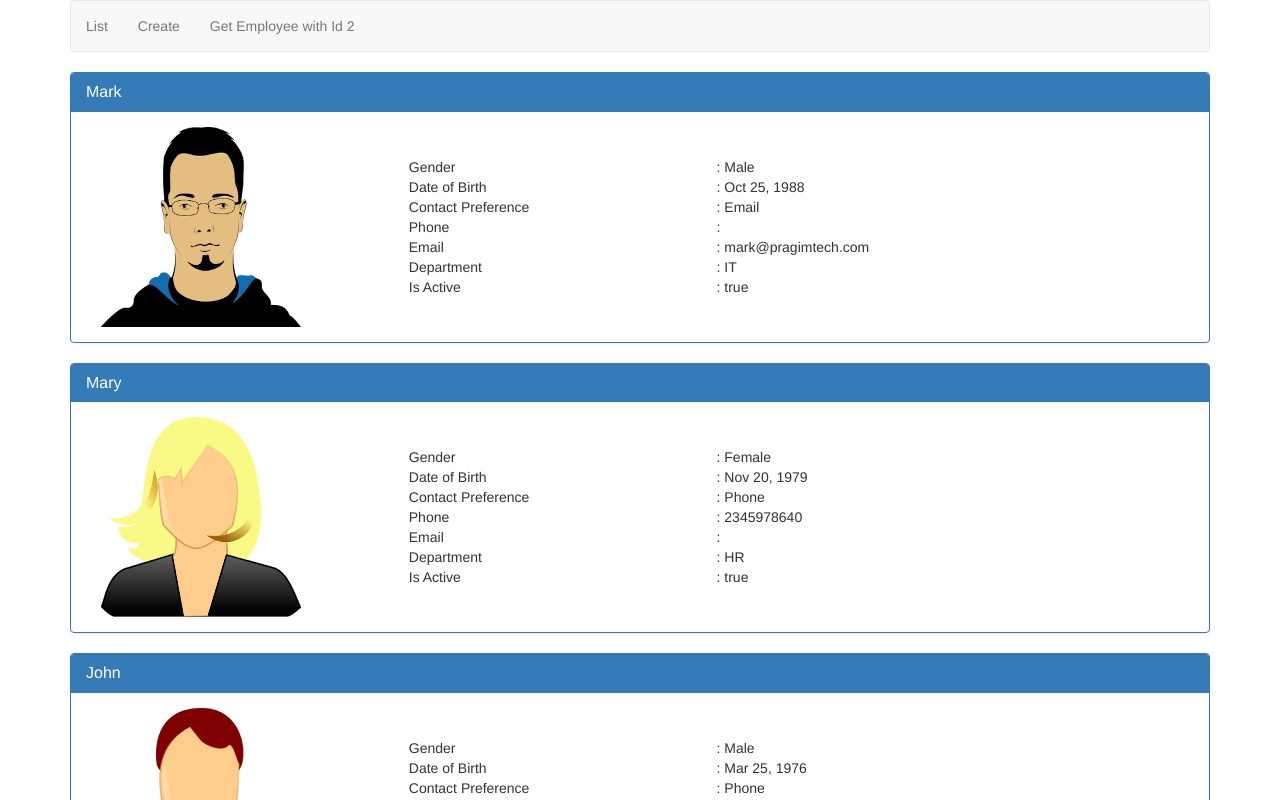
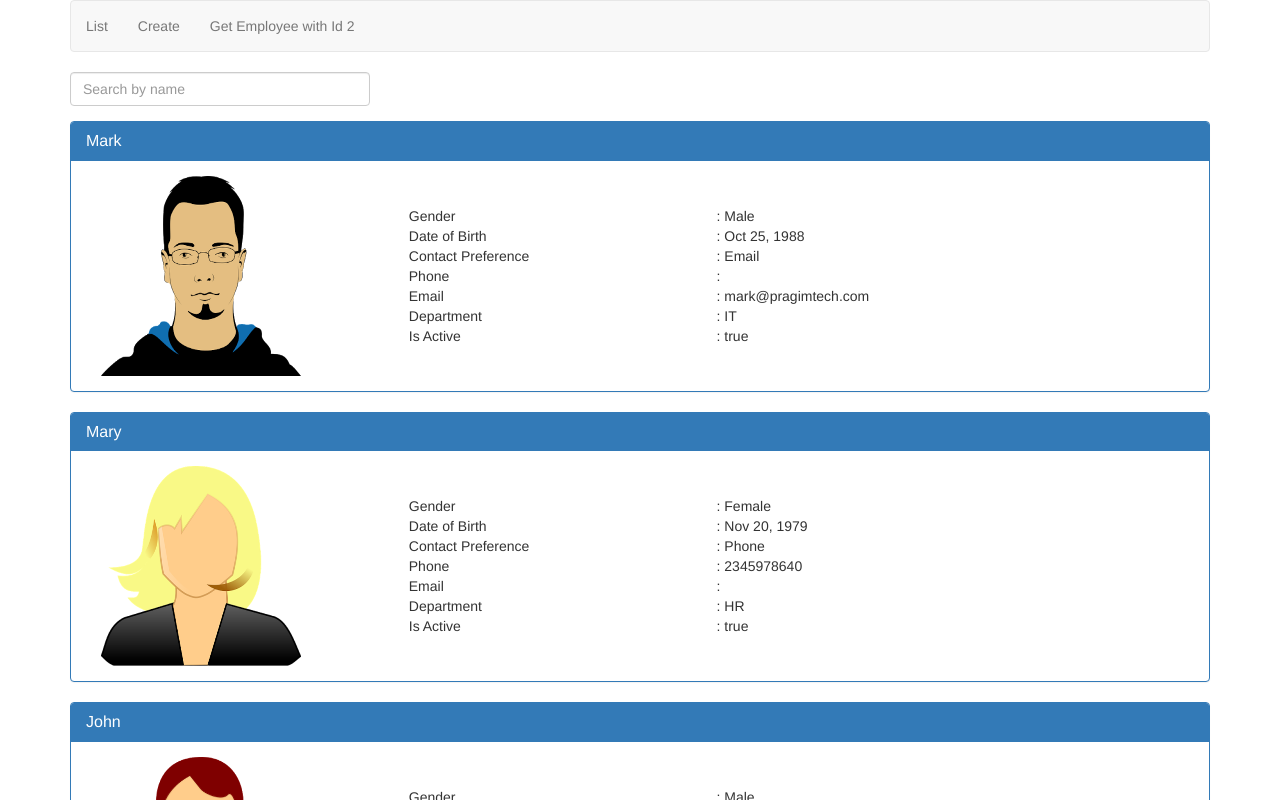
Before and after one commit to bhaveshmaniya/AngularDemo, an Angular app: page /list in a window 1280 px wide. Shown: the top 800 px of the page. Built offline with nearby package versions, Linux system fonts and the light colour scheme.

Commit message:
Custom pipe to filter data with example

```diff
--- a/src/app/app.module.ts
+++ b/src/app/app.module.ts
@@ -13,6 +13,7 @@
 import { DisplayEmployeeComponent } from './employees/display-employee.component';
 import { CreateEmployeeCanDeactivateGuardService } from './employees/create-employee-can-deactivate-gaurd.service';
 import { EmployeeDetailsComponent } from './employees/employee-details.component';
+import { EmployeeFilterPipe } from './employees/employee-filter.pipe';
 
 const appRoutes: Routes = [
   { path: 'list', component: ListEmployeesComponent },
@@ -33,7 +34,8 @@
     SelectRequiredValidatorDirective,
     ConfirmEqualValidatorDirective,
     DisplayEmployeeComponent,
-    EmployeeDetailsComponent
+    EmployeeDetailsComponent,
+    EmployeeFilterPipe
   ],
   imports: [
     BrowserModule,
--- /dev/null
+++ b/src/app/employees/employee-filter.pipe.ts
@@ -0,0 +1,16 @@
+import { PipeTransform, Pipe } from '@angular/core';
+import { Employee } from '../models/employee.model';
+
+@Pipe({
+    name: 'employeeFilter',
+    pure : true
+})
+export class EmployeeFilterPipe implements PipeTransform {
+    transform(employees: Employee[], searchTerm: string): Employee[] {
+        if (!employees || !searchTerm) {
+            return employees;
+        }
+
+        return employees.filter(e => e.name.toLowerCase().indexOf(searchTerm.toLowerCase()) !== -1);
+    }
+}
--- a/src/app/employees/list-employees.component.html
+++ b/src/app/employees/list-employees.component.html
@@ -1,4 +1,8 @@
-<div *ngFor="let employee of employees">
+<div class="form-group">
+  <input type="text" class="form-control" placeholder="Search by name" style="width:300px" [(ngModel)]="searchTerm" />
+</div>
+
+<div *ngFor="let employee of employees | employeeFilter:searchTerm">
   <div (click)="onClick(employee.id)" class="pointerCursor">
     <app-display-employee [employee]="employee"></app-display-employee>
   </div>
--- a/src/app/employees/list-employees.component.ts
+++ b/src/app/employees/list-employees.component.ts
@@ -9,6 +9,7 @@
   styleUrls: ['./list-employees.component.css']
 })
 export class ListEmployeesComponent implements OnInit {
+  searchTerm : string;
   employees: Employee[];
   employeeToDisplay: Employee;
 
```
